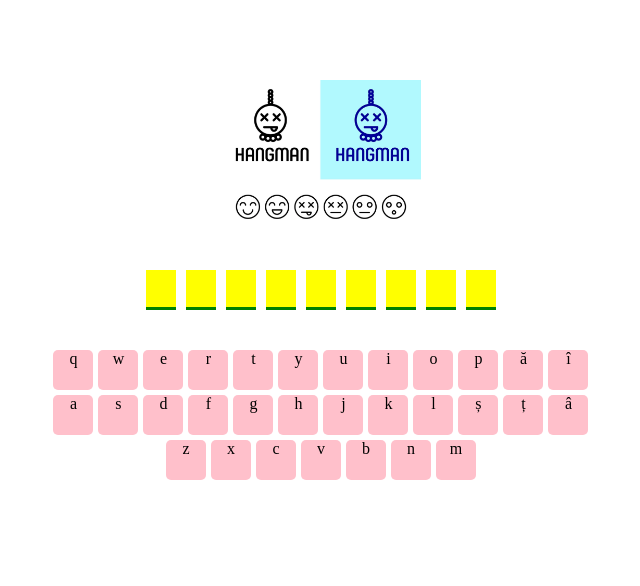
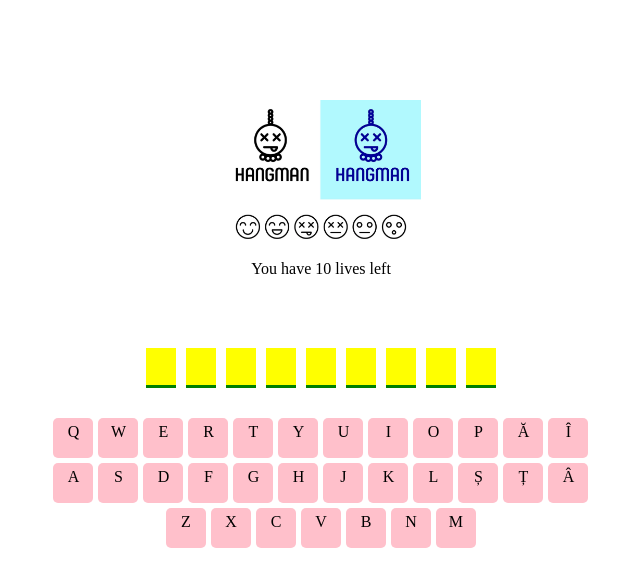
Before and after one commit to Ririllen/Spanzuratoarea_Proiect, a plain HTML site: page index.html in a window 1280 px wide. Shown: the whole page, without its empty margins (319-959 px from the left). Drawn offline with Linux system fonts and the light colour scheme.

Commit message:
adauga button Play Again si code refactoring

```diff
--- a/cuvinte.js
+++ b/cuvinte.js
@@ -1,68 +1,112 @@
+"use strict";
+
 class Cuvant{
-
-    #cuvinte = ['trandafir','lalea','liliac','narcis','eustoma','asdfghjklpoiu'];
-
-    extrageCuvantAleatoriu(){
-        return this.#cuvinte[Math.floor(Math.random() * this.#cuvinte.length)];
+    static extrageCuvantAleatoriu(){
+        const cuvinte = ['trandafir','lalea','liliac','narcis','eustoma','ghiocel','cactus','orhidee'];
+        return cuvinte[Math.floor(Math.random() * cuvinte.length)];
     };
 }
 
+const fillLetterInWord = (position,literaApasata) => {
+    let id = 'litera'+position;
+    let loc = document.getElementById(id);
+    loc.innerHTML = literaApasata.toUpperCase();
+    loc.classList.remove('bdr-bottom');
+    lungimeCuvantAleatoriu--;
+};
 
+const disableKeyboard = () => {
+    document.querySelectorAll('.key').forEach(item => {
+    if (item.classList.length === 1){//do this only for those keys that are enabled
+        item.classList.add('disable-button'); //disabled button by changing its background-color
+    }});
+};
 
-let cuvant = new Cuvant();
-let cuvantAleatoriu = cuvant.extrageCuvantAleatoriu();
+let numberLives = 10,
+    cuvantAleatoriu = Cuvant.extrageCuvantAleatoriu(),
+    lungimeCuvantAleatoriu = cuvantAleatoriu.length,
+    word = document.getElementById('word'),
+    lives = document.getElementById('lives'),
+    restart = document.getElementById('restart');
 
-let word = document.getElementById('word');
-
+    lives.innerHTML = `You have ${numberLives} lives left`;
 
 // fill empty cells for word
 for(let i=0; i<cuvantAleatoriu.length; i++){
     let litera = document.createElement('div');
     litera.classList.add('bg-yellow', 'bdr-bottom');
     litera.id = `litera${i}`;
-    // litera.innerText = cuvantAleatoriu[i].toUpperCase();
     word.appendChild(litera);
-}
+    };
 
-
-
+//process each letter that was clicked
 document.querySelectorAll('.key').forEach(item => {
     item.addEventListener('click', event => {
 
         let literaApasata = item.id[item.id.length-1];
 
-        if (item.classList.length === 1){ //the button is not disabled
+        // initially, the keys have just one class(.key); when they are disabled, they get one more class
+        if (item.classList.length !== 1){
+            //the button is disabled
+            return;
+        }
 
-            let position = cuvantAleatoriu.indexOf(literaApasata);
+        let position = cuvantAleatoriu.indexOf(literaApasata);
 
+        if (position !== -1){
+
+            let id_key = document.getElementById(item.id);
+            id_key.classList.add('disable-button'); //disabled button by changing its background-color
+
+            // fill in the correct letter, in its position
+            fillLetterInWord(position,literaApasata);
+
+            while (position !== -1) {
+            position = cuvantAleatoriu.indexOf(literaApasata, position + 1);
             if (position !== -1){
+                // fill in the correct letter, in its position
+                fillLetterInWord(position,literaApasata);
+                };
+            }
 
-                let id_key = document.getElementById(item.id);
-                id_key.classList.add('disable-button');
+            if (lungimeCuvantAleatoriu === 0){
+                if ( numberLives > 0){
+                    lives.innerHTML = `WINNER`;
+                }
 
-                let id = 'litera'+position;
+                restart.style.visibility = 'visible';
 
-                let loc = document.getElementById(id);
-                loc.innerHTML = literaApasata.toUpperCase();
-                loc.classList.remove('bdr-bottom');
+                // when this happens, disable all keys
+                disableKeyboard();
+            }
 
+        } else {
+        let id_key = document.getElementById(item.id);
+        id_key.classList.add('disable-button'); //disabled button by changing its background-color
 
-                while (position !== -1) {
-                position = cuvantAleatoriu.indexOf(literaApasata, position + 1);
-                if (position !== -1){
-                        id = 'litera'+position;
-                        loc = document.getElementById(id);
-                        loc.innerHTML = literaApasata.toUpperCase();
+            if (numberLives - 1 === 0){
+                lives.innerHTML = `GAME OVER`;
+                restart.style.visibility = 'visible';
 
-                        loc.classList.remove('bdr-bottom');
-                    };
+                for(let i=0; i<cuvantAleatoriu.length; i++){
+                    let idPosition = 'litera'+i;
+                    let loc = document.getElementById(idPosition);
+                    loc.innerHTML = cuvantAleatoriu[i].toUpperCase();
 
+                    loc.classList.remove('bdr-bottom');
                 }
+
+                // when this happens, disable all keys
+                disableKeyboard();
+
             } else {
-            let id_key = document.getElementById(item.id);
-            id_key.classList.add('disable-button');
+                numberLives--;
+                lives.innerHTML = `You have ${numberLives} lives left`;
             }
-        }//the button is not disabled
+        }
+    })
+  });
 
-    })
-  })
+  restart.addEventListener('click',()=>{
+    location.reload();
+  });
--- a/index.html
+++ b/index.html
@@ -4,49 +4,51 @@
     <meta charset="UTF-8">
     <meta http-equiv="X-UA-Compatible" content="IE=edge">
     <meta name="viewport" content="width=device-width, initial-scale=1.0">
-    <title>Document</title>
+    <title>Spanzuratoarea</title>
     <script src="cuvinte.js" defer></script>
     <link rel="stylesheet" href="styles.css">
 </head>
 <body>
     <img src="hangman.webp">
-    <div id="word">
-    </div>
+
+    <div id="lives"></div><div id="restart">Play Again</div>
+
+    <div id="word"></div>
 
     <div id="keyboard">
-        <div class="key" id="letter-q">q</div>
-        <div class="key" id="letter-w">w</div>
-        <div class="key" id="letter-e">e</div>
-        <div class="key" id="letter-r">r</div>
-        <div class="key" id="letter-t">t</div>
-        <div class="key" id="letter-y">y</div>
-        <div class="key" id="letter-u">u</div>
-        <div class="key" id="letter-i">i</div>
-        <div class="key" id="letter-o">o</div>
-        <div class="key" id="letter-p">p</div>
-        <div class="key" id="letter-ă">ă</div>
-        <div class="key" id="letter-î">î</div>
+        <div class="key" id="letter-q">Q</div>
+        <div class="key" id="letter-w">W</div>
+        <div class="key" id="letter-e">E</div>
+        <div class="key" id="letter-r">R</div>
+        <div class="key" id="letter-t">T</div>
+        <div class="key" id="letter-y">Y</div>
+        <div class="key" id="letter-u">U</div>
+        <div class="key" id="letter-i">I</div>
+        <div class="key" id="letter-o">O</div>
+        <div class="key" id="letter-p">P</div>
+        <div class="key" id="letter-ă">Ă</div>
+        <div class="key" id="letter-î">Î</div>
 
-        <div class="key" id="letter-a">a</div>
-        <div class="key" id="letter-s">s</div>
-        <div class="key" id="letter-d">d</div>
-        <div class="key" id="letter-f">f</div>
-        <div class="key" id="letter-g">g</div>
-        <div class="key" id="letter-h">h</div>
-        <div class="key" id="letter-j">j</div>
-        <div class="key" id="letter-k">k</div>
-        <div class="key" id="letter-l">l</div>
-        <div class="key" id="letter-ș">ș</div>
-        <div class="key" id="letter-ț">ț</div>
-        <div class="key" id="letter-â">â</div>
+        <div class="key" id="letter-a">A</div>
+        <div class="key" id="letter-s">S</div>
+        <div class="key" id="letter-d">D</div>
+        <div class="key" id="letter-f">F</div>
+        <div class="key" id="letter-g">G</div>
+        <div class="key" id="letter-h">H</div>
+        <div class="key" id="letter-j">J</div>
+        <div class="key" id="letter-k">K</div>
+        <div class="key" id="letter-l">L</div>
+        <div class="key" id="letter-ș">Ș</div>
+        <div class="key" id="letter-ț">Ț</div>
+        <div class="key" id="letter-â">Â</div>
 
-        <div class="key" id="letter-z">z</div>
-        <div class="key" id="letter-x">x</div>
-        <div class="key" id="letter-c">c</div>
-        <div class="key" id="letter-v">v</div>
-        <div class="key" id="letter-b">b</div>
-        <div class="key" id="letter-n">n</div>
-        <div class="key" id="letter-m">m</div>
+        <div class="key" id="letter-z">Z</div>
+        <div class="key" id="letter-x">X</div>
+        <div class="key" id="letter-c">C</div>
+        <div class="key" id="letter-v">V</div>
+        <div class="key" id="letter-b">B</div>
+        <div class="key" id="letter-n">N</div>
+        <div class="key" id="letter-m">M</div>
     </div>
 </body>
 </html>
--- a/styles.css
+++ b/styles.css
@@ -5,22 +5,22 @@
 }
 
 body{
-    margin-top: 10vh;
+    margin-top: 100px;
 
     display: flex;
     justify-content: center;
     flex-direction: column;
     align-items: center;
-    gap: 20px;
+    gap: 10px;
 }
 
 .bg-yellow{
     background-color: yellow;
     font-size: 2rem;
     width:30px;
-    min-height: 40px;
+    height: 40px;
     text-align: center;
-    padding: 0;
+    padding: 3px 0 0 0 ;
 }
 
 .bdr-bottom{
@@ -37,12 +37,18 @@ body{
 }
 
 .key{
-    min-width: 40px;
+    width: 40px;
     height: 40px;
     background-color: pink;
     text-align: center;
+    padding-top: 5px;
     border-radius: 5px;
 }
+
+.key:hover {
+    background-color: fuchsia;
+    cursor: pointer;
+  }
 
 #keyboard{
     width: 43%;
@@ -60,4 +66,12 @@ img{
 
 .disable-button{
     background-color: blueviolet;
+    transition: background-color 0.75s ease;
 }
+
+#restart{
+    visibility: hidden;
+    border: 3px yellow solid;
+    background-color: #39FF14;
+    padding: 3px;
+}
```
